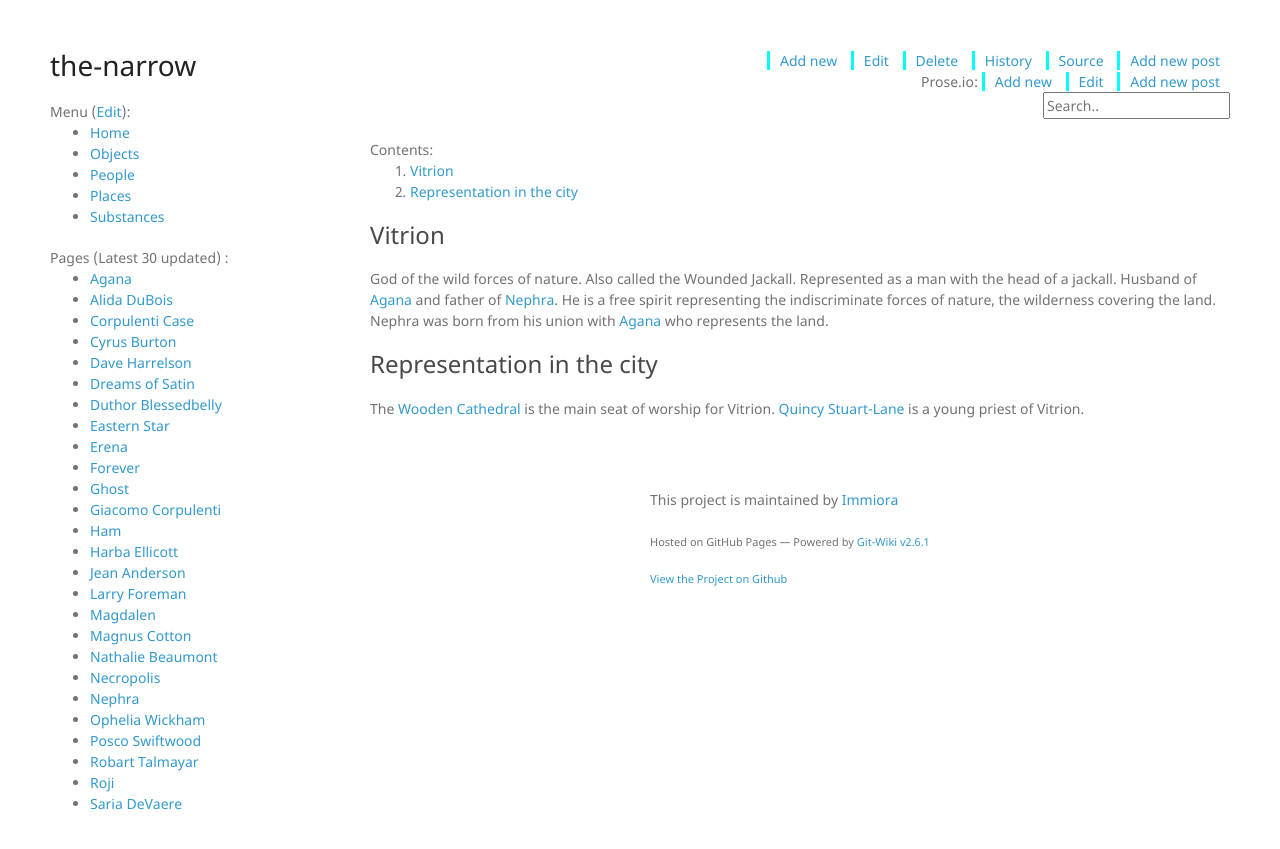
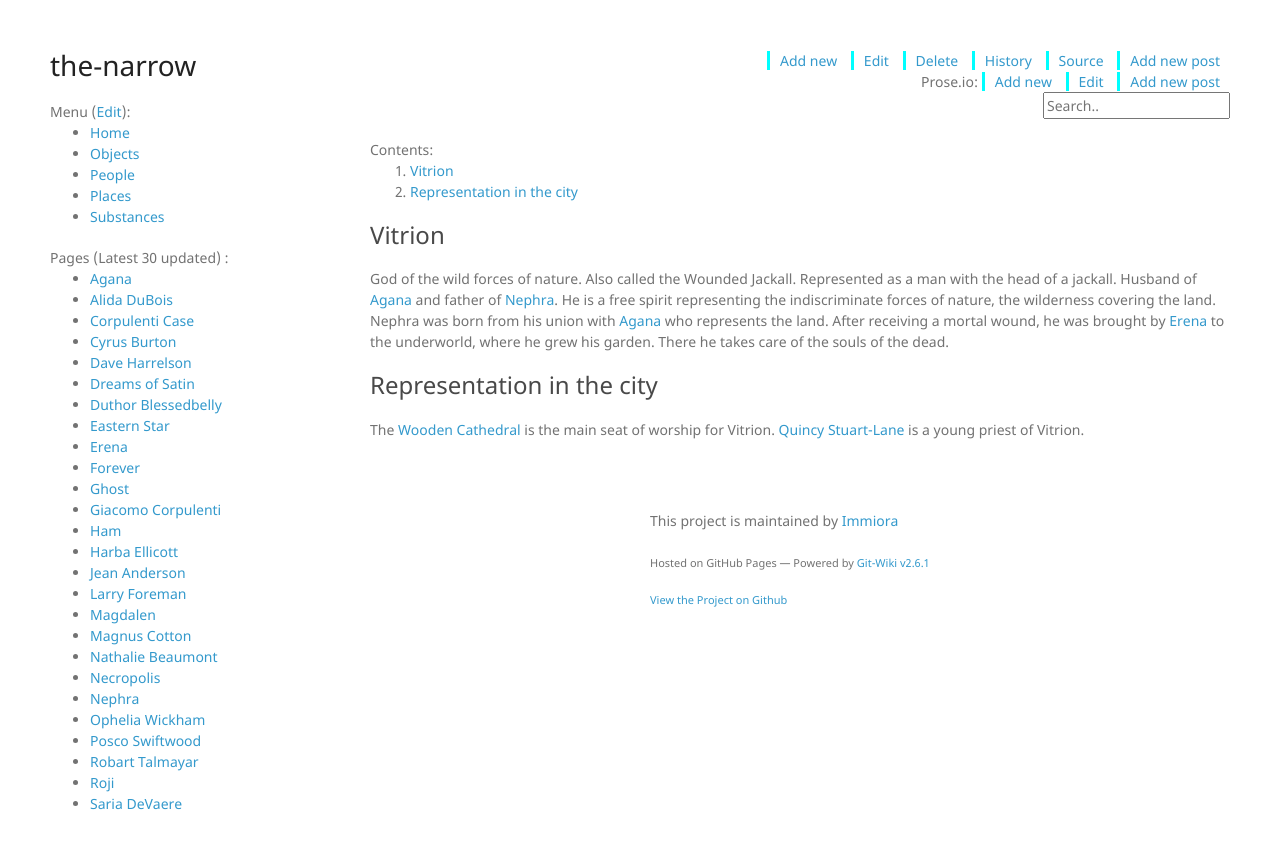
Before and after one commit to Immiora/the-narrow, a Jekyll site: the page built from wiki/other/Vitrion.md, in a window 1280 px wide. Shown: the top 849 px of the page. Built offline with Jekyll 4.4.1, drawn with Linux system fonts in a browser that asks for light colours; nearby versions of some CDN libraries.

Commit message:
Update Vitrion.md

```diff
--- a/wiki/other/Vitrion.md
+++ b/wiki/other/Vitrion.md
@@ -5,7 +5,7 @@ categories: other
 
 ### Vitrion
 
-God of the wild forces of nature. Also called the Wounded Jackall. Represented as a man with the head of a jackall. Husband of [Agana](Agana) and father of [Nephra](Nephra). He is a free spirit representing the indiscriminate forces of nature, the wilderness covering the land. Nephra was born from his union with [Agana](Agana) who represents the land.
+God of the wild forces of nature. Also called the Wounded Jackall. Represented as a man with the head of a jackall. Husband of [Agana](Agana) and father of [Nephra](Nephra). He is a free spirit representing the indiscriminate forces of nature, the wilderness covering the land. Nephra was born from his union with [Agana](Agana) who represents the land. After receiving a mortal wound, he was brought by [Erena](Erena) to the underworld, where he grew his garden. There he takes care of the souls of the dead.
 
 ### Representation in the city
 The [Wooden Cathedral](WoodenCathedral) is the main seat of worship for Vitrion. [Quincy Stuart-Lane](QuincyStuartLane) is a young priest of Vitrion.
```
